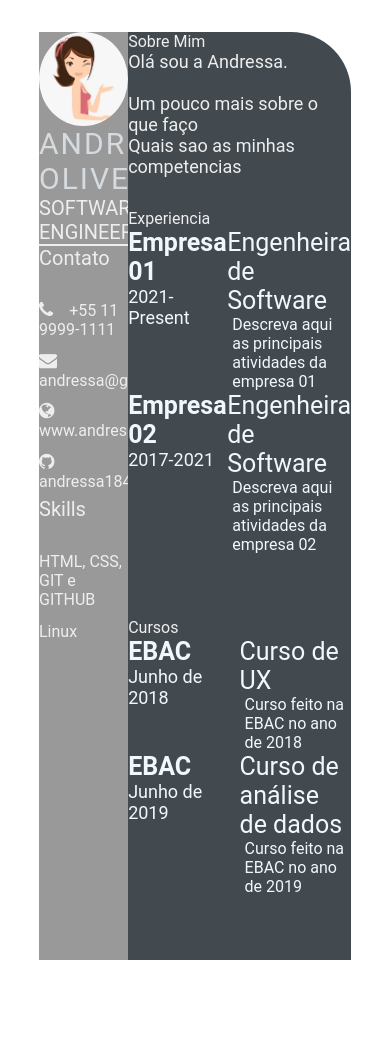
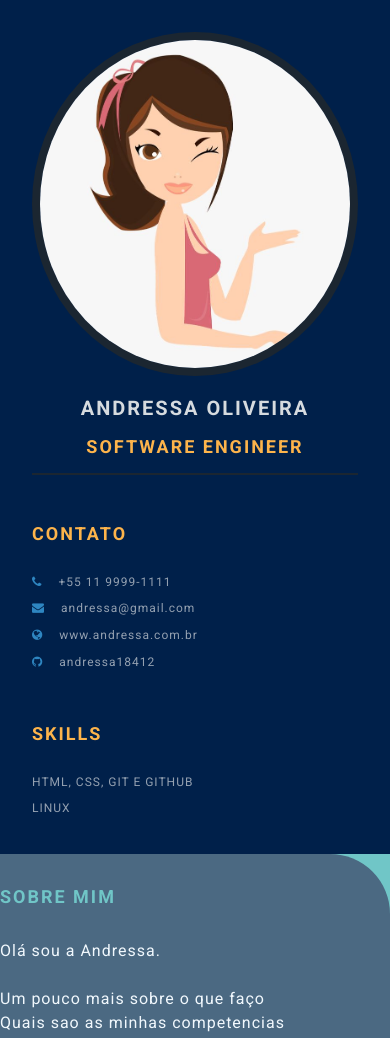
Before and after one commit to andressaog88/devweekgit.github.io, a plain HTML site: page index.html in a window 390 px wide. Shown: the top 1038 px of the page. Before the commit the page ends 992 px from the top, so only its background shows below. Drawn offline with Linux system fonts and the light colour scheme.

Commit message:
feature: css style (#8)

```diff
--- a/index.html
+++ b/index.html
@@ -1,14 +1,21 @@
+<!DOCTYPE html>
 <html lang="en">
 <head>
     <meta charset="UTF-8">
     <meta http-equiv="X-UA-Compatible" content="IE=edge">
     <meta name="viewport" content="width=device-width, initial-scale=1.0">
+    <title>Daniel Santos CV</title>
 
-    <title>Andressa Oliveira CV</title>
+    <!-- Google font  -->
+    <link rel="preconnect" href="https://fonts.googleapis.com">
+    <link rel="preconnect" href="https://fonts.gstatic.com" crossorigin>
+    <link href="https://fonts.googleapis.com/css2?family=Roboto:ital,wght@0,100;0,300;0,400;0,700;1,100;1,300;1,400;1,700&display=swap" rel="stylesheet">
 
-    <link rel="stylesheet" href="style.css">
+    <!-- font-awesome -->
     <link rel="stylesheet" href="https://cdnjs.cloudflare.com/ajax/libs/font-awesome/4.7.0/css/font-awesome.min.css">
 
+    <!-- Custom CSS -->
+    <link rel="stylesheet" href="style.css">
 </head>
 <body>
     <main class="resume-contents">
@@ -49,7 +56,7 @@
                             <br> Quais sao as minhas competencias
                         </p>
                     </section>
-                </div>
+
             <section class="experience gap">
                 <div class="right-title"> Experiencia</div>
                 <div class="experience-contents">
@@ -104,9 +111,8 @@
 
                 </div>
             </section>
+            </div>
             </section>
-
-
     </main>
 </body>
 </html>
--- a/style.css
+++ b/style.css
@@ -4,6 +4,10 @@
     box-sizing: border-box;
     list-style: none;
     font-family: 'Roboto', sans-serif;
+}
+
+body {
+    background-color: #70c6c7;
 }
 
 .resume-contents {
@@ -17,28 +21,29 @@
 .left-section {
     grid-column: span 2;
     height: 100%;
-    background-color: #999999;
+    background-color: #00204A;
 }
 
 .right-section {
     grid-column: span 5;
     height: 100%;
-    background-color: #424a50;
+    background-color: #4B6982;
     border-radius: 0px 60px 0px 0px;
 }
 
-.left-section-contents{
+.left-section-content{
     padding: 2rem 2rem;
 }
 
 .profile {
     width: 100%;
-    border-bottom: 2px solid #eeeeee;
+    border-bottom: 2px solid #1B2631;
 }
 
 .profile .profile-image {
     width: 100%;
-    border-radius: 100%;
+    border-radius: 50%;
+    border: 8px solid #1B2631;
 }
 
 .name {
@@ -46,19 +51,31 @@
     font-size: 30px;
     letter-spacing: 2px;
     text-transform: uppercase;
+    text-align: center;
+    font-weight: bold;
+    padding: 1rem 0;
 }
 
 .profession {
-    color: #eeeeee;
+    color: #FDB44B;
     font-size: 20px;
     text-transform: uppercase;
     text-align: center;
+    letter-spacing: 2px;
+    font-weight: bold;
+    padding-bottom: 1rem;
 }
 
 /* .contact-info { border-bottom: 2px solid #1B2631; } */
 .left-title {
-    color: #eeeeee;
+    color: #FDB44B;
     font-size: 20px;
+    letter-spacing: 2px;
+    text-transform: uppercase;
+    font-weight: bold;
+    display: flex;
+    align-items: center;
+    padding-top: 3rem;
 }
 
 .contact-info ul {
@@ -68,14 +85,18 @@
 .contact-info ul li,
 .references ul li {
     padding: .4rem 0;
-    color: #eeeeee;
+    display: flex;
+    align-items: center;
+    color: #d6dbdfaf;
+    letter-spacing: 1px;
+    font-size: 18px;
 }
 
 .contact-info ul li i,
 .references ul li i {
     padding-right: 1rem;
     font-size: 18px;
-    color: #eeeeee;
+    color: #2E86C1;
 }
 
 .skills ul {
@@ -83,15 +104,46 @@
 }
 .skills ul li p {
     padding: .4rem 0;
-    color: #eeeeee;
+    color: #d6dbdfaf;
+    font-size: 18px;
+    letter-spacing: 1px;
+    display: flex;
+    align-items: center;
+    text-transform: uppercase;
 }
+
+.referance-name {
+    padding-top: 1.5rem;
+    padding-bottom: .4rem;
+    font-size: 18px;
+    color: #F9E79F;
+    letter-spacing: 1px;
+    text-transform: uppercase;
+}
+
+.referance-profession {
+    font-size: 16px;
+    color: #d6dbdfaf;
+    letter-spacing: 1px;
+    /* text-transform: uppercase; */
+    padding-bottom: .4rem;
+}
+
 
 .right-section-contents {
     padding: 2rem 2rem;
 }
 
 .right-title {
-    color: #eeeeee;
+    color: #70C6C7;
+    font-size: 40px;
+    letter-spacing: 2px;
+    text-transform: uppercase;
+    font-weight: bold;
+    display: flex;
+    align-items: center;
+    padding: 2rem 0;
+    position: relative;
 }
 
 .gap {
@@ -99,7 +151,9 @@
 }
 .about-me-contents {
     font-size: 18px;
-    color: #eeeeee;
+    letter-spacing: 1px;
+    line-height: 2rem;
+    color: #F1F8FD;
 }
 
 .experience-contents,
@@ -116,23 +170,124 @@
 .awards-company-name {
     font-size: 25px;
     font-weight: bold;
+    text-transform: uppercase;
+    letter-spacing: 1px;
+    color: #FDB44B;
+    padding-bottom: .4rem;
 }
 
 .exp-time-period,
 .educationp-time-period,
 .awards-time-period {
     font-size: 18px;
+    letter-spacing: 1px;
+    line-height: 2rem;
 }
 
 .exp-position,
 .education-subject,
 .awards-name {
     font-size: 25px;
+    font-weight: bold;
+    text-transform: uppercase;
+    letter-spacing: 1px;
+    color: #FDB44B;
+    padding-bottom: .4rem;
 }
 
 .exp-desc,
 .education-desc,
 .awards-desc {
     font-size: 16px;
+    letter-spacing: 1px;
+    line-height: 1.5rem;
+    border-left: 3px solid #a5a3a3;
     padding-left: 5px;
 }
+
+/* Media queries */
+@media screen and (max-width:780px) {
+    .experience-contents,
+    .education-contents,
+    .awards-contents {
+        grid-template-columns: repeat(1, 1fr);
+    }
+}
+
+@media screen and (max-width:780px) {
+    .left-section {
+        grid-column: span 3;
+    }
+
+    .right-section {
+        grid-column: span 4;
+    }
+
+}
+
+@media screen and (max-width:1200px) {
+    .resume-contents {
+        grid-template-columns: repeat(1, 1fr);
+    }
+}
+
+@media screen and (max-width:390px) {
+    .resume-contents {
+        width: 100%;
+        margin: 0 auto;
+    }
+
+    .name {
+        font-size: 20px;
+    }
+
+    .profession {
+        font-size: 18px;
+    }
+
+    .left-title {
+        font-size: 18px;
+    }
+
+    .right-title {
+        font-size: 18px;
+    }
+
+    .contact-info ul li,
+    .references ul li {
+        font-size: 12px;
+    }
+
+    .contact-info ul li i,
+    .references ul li i {
+        /* padding-right: 1rem; */
+        font-size: 12px;
+    }
+
+    .skills ul li p {
+        font-size: 12px;
+    }
+
+    .about-me-contents {
+        font-size: 16px;
+        line-height: 1.5rem;
+    }
+
+    .exp-company-name,
+    .education-school-name,
+    .awards-company-name {
+        font-size: 18px;
+    }
+
+    .exp-time-period,
+    .educationp-time-period,
+    .awards-time-period {
+        font-size: 16px;
+    }
+
+    .exp-position,
+    .education-subject,
+    .awards-name {
+        font-size: 18px;
+    }
+}
```
